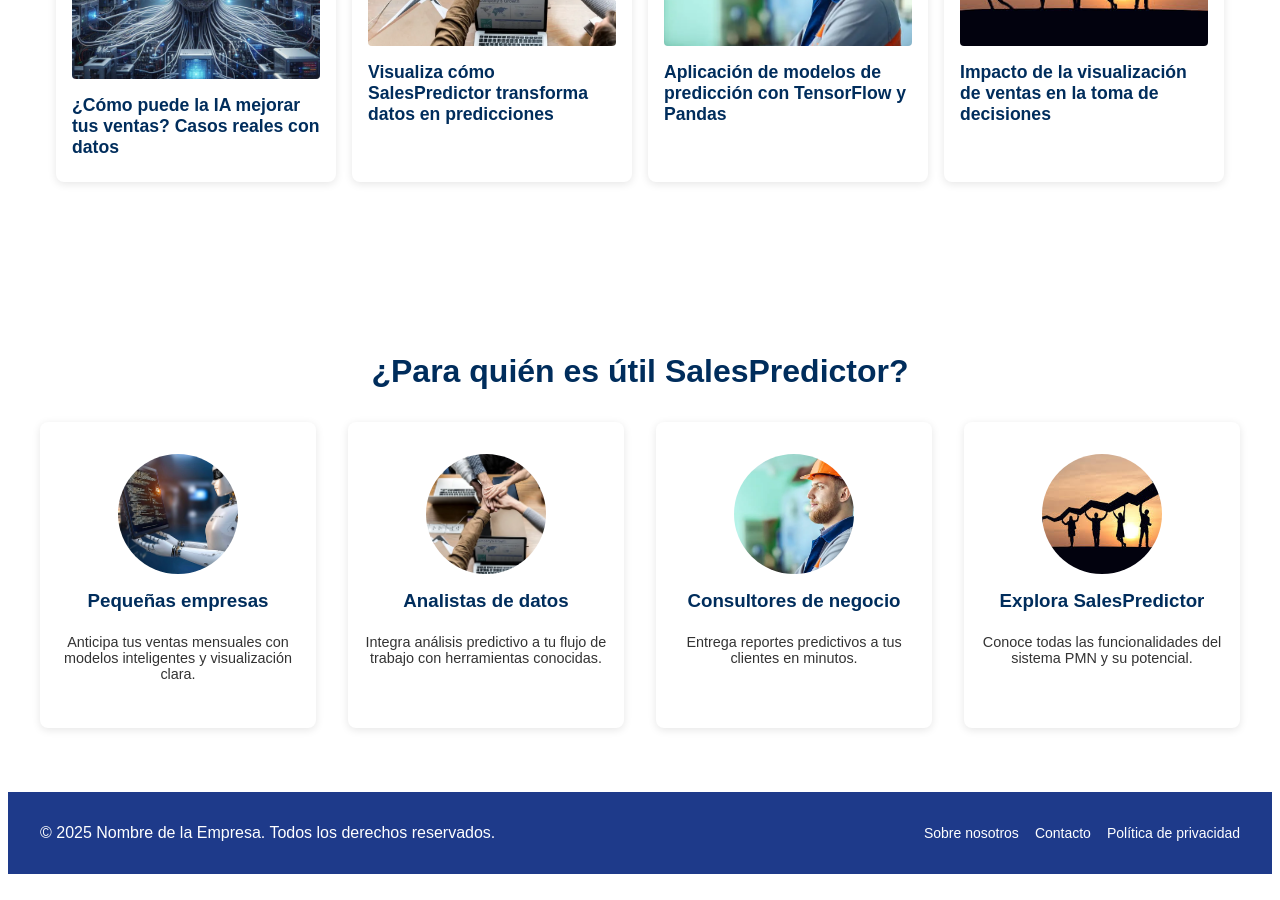
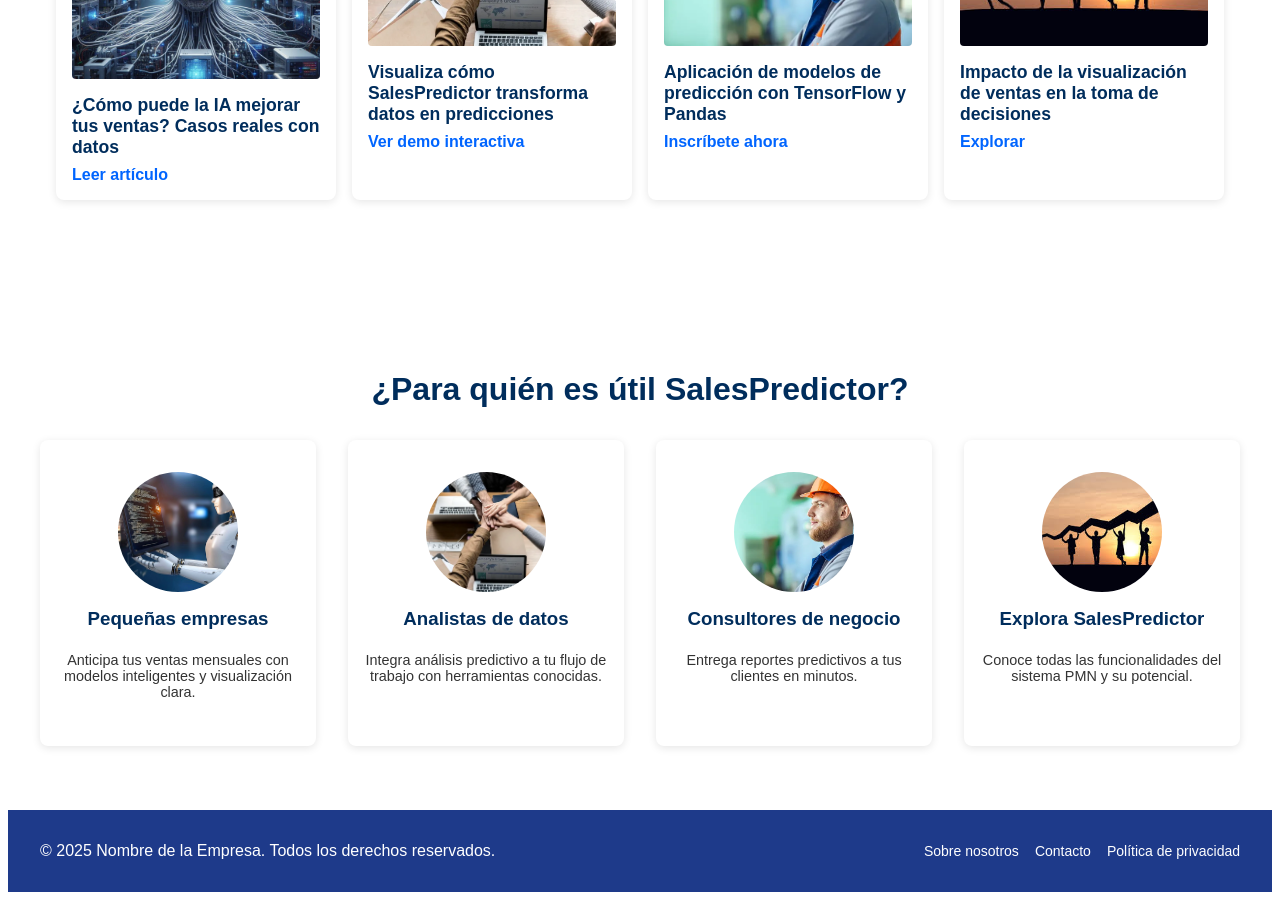
Before and after one commit to MaximoHumittas/Sales-Predictor-PMV, a React (Vite) app in the folder frontend/: page / in a window 1280 px wide. Shown: the part 780-1680 px from the top of the page. Built offline with nearby package versions, Linux system fonts and the light colour scheme.

Commit message:
login y home

```diff
--- a/frontend/src/pages/home.tsx
+++ b/frontend/src/pages/home.tsx
@@ -8,9 +8,9 @@
 import fotoPred3 from '../assets/fotoIA9.jpg';
 import video from '../assets/video.mp4';
 
-
 import foto1 from '../assets/foto1.jpg';
 import foto2 from '../assets/foto2.jpeg';
+
 const features = [
   {
     tipo: 'Artículo',
@@ -51,21 +51,16 @@
   {
     titulo: 'Analistas de datos',
     descripcion: 'Integra análisis predictivo a tu flujo de trabajo con herramientas conocidas.',
-
     imgSrc: fotoPred2
   },
   {
     titulo: 'Consultores de negocio',
     descripcion: 'Entrega reportes predictivos a tus clientes en minutos.',
-
-
     imgSrc: fotoPred3
   },
   {
     titulo: 'Explora SalesPredictor',
     descripcion: 'Conoce todas las funcionalidades del sistema PMN y su potencial.',
-
-
     imgSrc: foto2
   }
 ];
@@ -107,9 +102,9 @@
               key={i}
               tipo={f.tipo}
               titulo={f.titulo}
-
-
               imgSrc={f.imgSrc}
+              linkText={f.linkText}
+              linkUrl={f.linkUrl}
             />
           ))}
         </div>
@@ -124,7 +119,7 @@
               <img src={p.imgSrc} alt={p.titulo} />
               <h3>{p.titulo}</h3>
               <p>{p.descripcion}</p>
-              <a href={p.linkUrl}>{p.linkText}</a>
+              {/* Si quieres agregar un botón, puedes hacerlo aquí */}
             </div>
           ))}
         </div>
--- a/frontend/src/pages/login.tsx
+++ b/frontend/src/pages/login.tsx
@@ -26,7 +26,7 @@
     setLoading(true);
     setError('');
     try {
-      await login(email, password, remember);
+      await login(email, password); // <--- corregido
       navigate('/dashboard');
     } catch (err: any) {
       setError(err.message || 'Credenciales inválidas');
```
